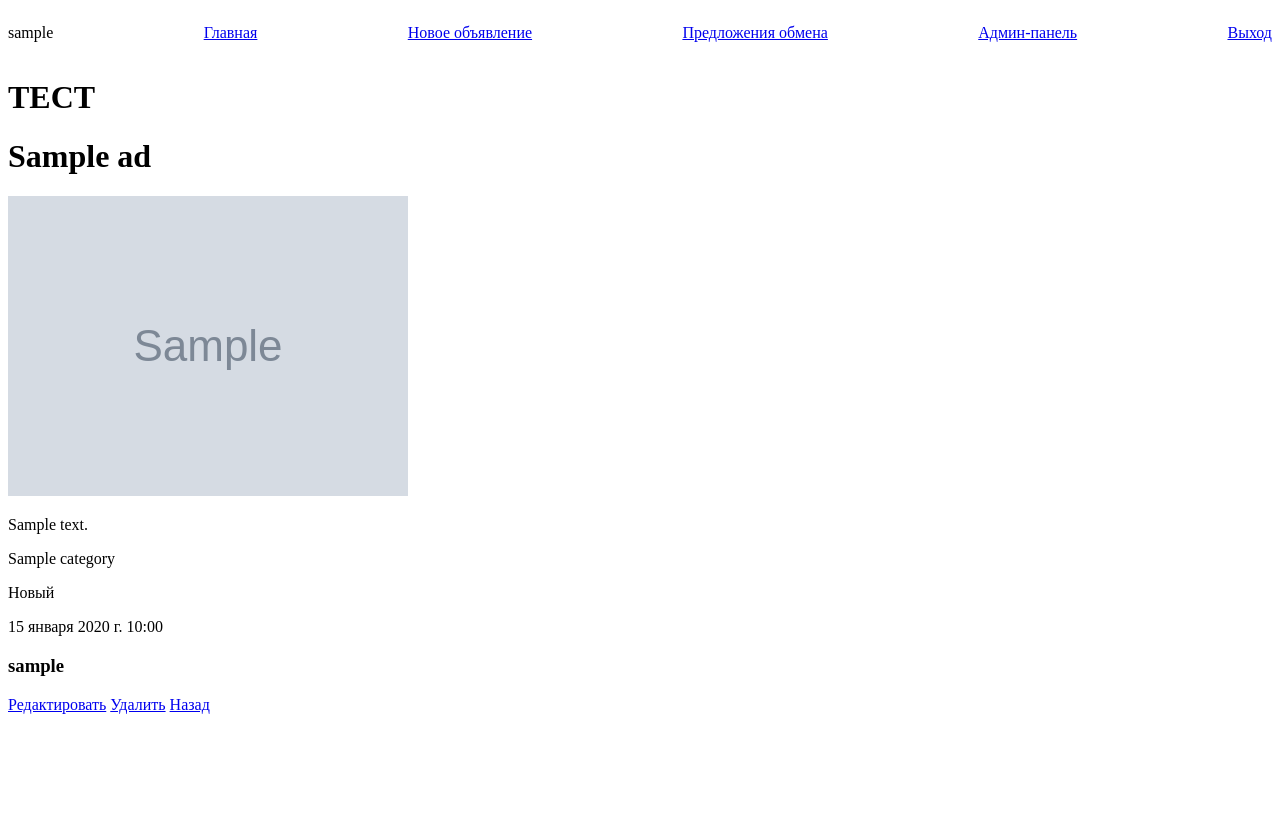
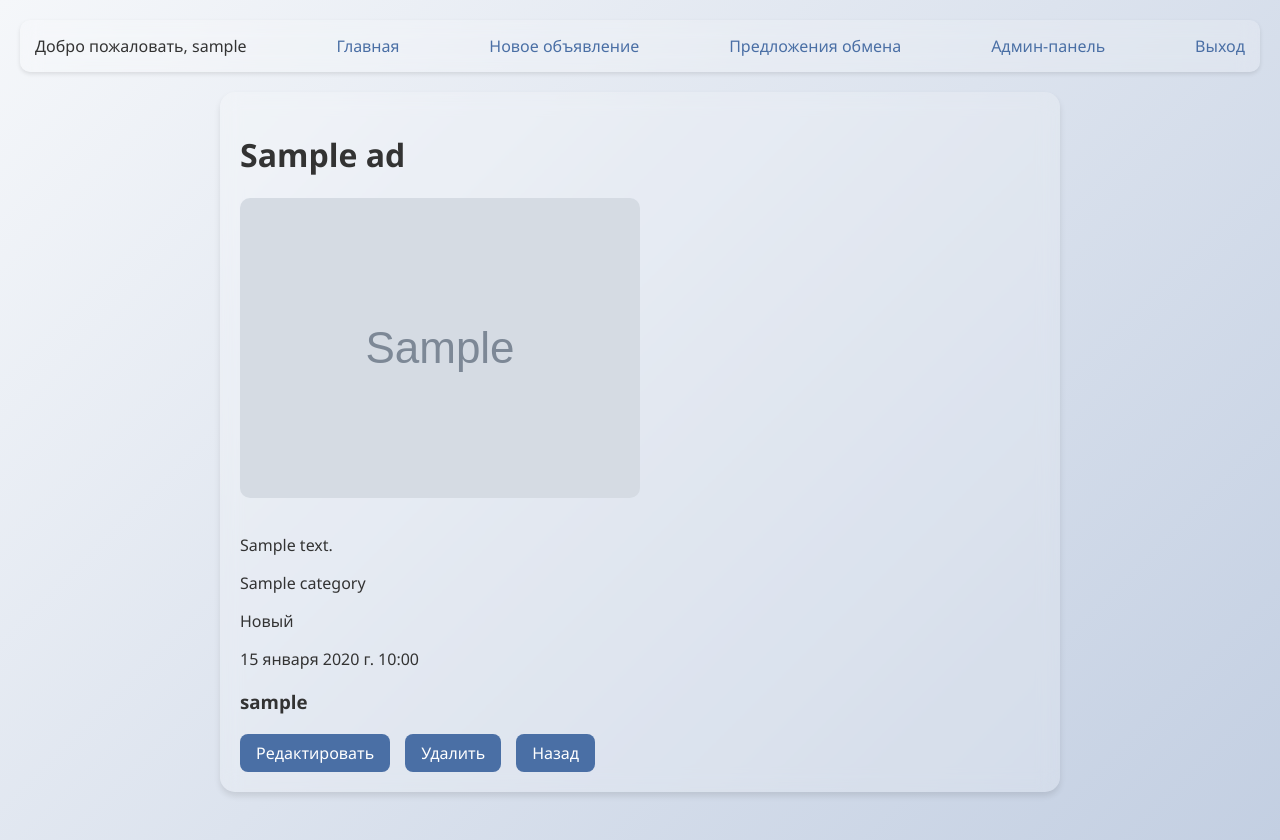
Before and after one commit to scorp5438/exchange_platform, a Django app: page /ad/1 in a window 1280 px wide. Before the commit the page ends 714 px from the top, so only its background shows below. Run offline with Django 4.2, Linux system fonts and the light colour scheme; a user stored in the database is signed in; tables that the repository leaves empty hold one stand-in row (values such as "Sample post"); grey boxes marked "Sample" are stand-in pictures.

Commit message:
Update style

```diff
--- a/exchange_platform/ads/templates/ads/base.html
+++ b/exchange_platform/ads/templates/ads/base.html
@@ -6,42 +6,74 @@
           content="width=device-width, user-scalable=no, initial-scale=1.0, maximum-scale=1.0, minimum-scale=1.0">
     <meta http-equiv="X-UA-Compatible" content="ie=edge">
     <style>
-        .user_content{
+
+        body {
+            font-family: 'Segoe UI', Tahoma, Geneva, Verdana, sans-serif;
+            background: linear-gradient(135deg, #f5f7fa 0%, #c3cfe2 100%);
+            margin: 0;
+            padding: 20px;
+            color: #333;
+            min-height: 100vh;
+        }
+        .user_content {
             display: flex;
             gap: 25px;
             justify-content: space-between;
+            padding: 15px;
+            background: rgba(255, 255, 255, 0.2);
+            backdrop-filter: blur(10px);
+            border-radius: 10px;
+            margin-bottom: 20px;
+            box-shadow: 0 2px 4px rgba(0, 0, 0, 0.1);
+        }
+
+        .user_content .auth {
+            margin: 0;
+        }
+
+        .user_content a {
+            color: #4a6fa5;
+            text-decoration: none;
+            transition: color 0.3s ease;
+        }
+
+        .user_content a:hover {
+            color: #2c3e50;
+            text-decoration: underline;
         }
     </style>
     <title>
         {% block title %}
             Base Title
-        {% endblock%}
+        {% endblock %}
     </title>
+    {% block extra_css %}{% endblock %}
 </head>
 <body>
     <div class="user_content">
         {% if not user.is_authenticated %}
             <p class="auth">Вы не авторизованы</p>
         {% else %}
-            <p class="auth" >{{ user }}</p>
-            <p class="auth"> <a href="{% url 'ads:index' %}">Главная</a></p>
-            <p class="auth"> <a href="{% url 'ads:create_ad' %}">Новое объявление</a></p>
-            <p class="auth"> <a href="{% url 'ads:exc_props_list' %}">Предложения обмена</a></p>
+        <p class="auth">Добро пожаловать, {{ user }}</p>
+        <p class="auth"><a href="{% url 'ads:index' %}">Главная</a></p>
+        <p class="auth"><a href="{% url 'ads:create_ad' %}">Новое объявление</a></p>
+        <p class="auth"><a href="{% url 'ads:exc_props_list' %}">Предложения обмена</a></p>
         {% endif %}
+
         {% if user.is_staff %}
-           <p class="auth"> <a href="{% url 'admin:index' %}">Админ-панель</a></p>
+        <p class="auth"><a href="{% url 'admin:index' %}">Админ-панель</a></p>
         {% endif %}
 
         {% if not user.is_authenticated %}
-           <p class="auth"> <a href="{% url 'accounts:login' %}">Вход</a></p>
-           <p class="auth"> <a href="{% url 'accounts:register' %}">Регистрация</a></p>
-
+        <p class="auth"><a href="{% url 'accounts:login' %}">Вход</a></p>
+        <p class="auth"><a href="{% url 'accounts:register' %}">Регистрация</a></p>
         {% else %}
-           <p class="auth"> <a href="{% url 'accounts:logout' %}">Выход</a></p>
+        <p class="auth"><a href="{% url 'accounts:logout' %}">Выход</a></p>
         {% endif %}
     </div>
+
     {% block body %}
         <h1>Base body</h1>
-    {% endblock%}
+    {% endblock %}
 </body>
 </html>
--- a/exchange_platform/ads/templates/ads/detail.html
+++ b/exchange_platform/ads/templates/ads/detail.html
@@ -1,30 +1,69 @@
 {% extends 'ads/base.html' %}
 
-{% block title %}
-    Объявление {{ object.title }}
+{% block title %}Объявление {{ object.title }}{% endblock %}
+
+{% block extra_css %}
+<style>
+    /* Стили для детальной страницы */
+    .ad-detail {
+        background: rgba(255, 255, 255, 0.2);
+        backdrop-filter: blur(10px);
+        border-radius: 15px;
+        padding: 20px;
+        max-width: 800px;
+        margin: 0 auto;
+        box-shadow: 0 4px 6px rgba(0, 0, 0, 0.1);
+    }
+
+    .ad-detail img {
+        max-width: 100%;
+        height: auto;
+        border-radius: 10px;
+        margin-bottom: 15px;
+    }
+
+    .action-links {
+        margin-top: 20px;
+        display: flex;
+        gap: 15px;
+    }
+
+    .action-links a {
+        padding: 8px 16px;
+        background: #4a6fa5;
+        color: white;
+        border-radius: 8px;
+        text-decoration: none;
+        transition: background 0.3s ease;
+    }
+
+    .action-links a:hover {
+        background: #3a5a8a;
+    }
+</style>
 {% endblock %}
 
 {% block body %}
-
-<h1>ТЕСТ</h1>
-    <div>
+<div class="ad-detail">
     <h1>{{ object.title }}</h1>
     <img src="{{ object.get_image_url }}" alt="img">
-        <p> {{ object.description }} </p>
-        <p> {{ object.category }} </p>
-        <p> {{ object.condition }} </p>
-        <p> {{ object.created_at }} </p>
-        <h3> {{ object.user.username }} </h3>
-    </div>
+    <p>{{ object.description }}</p>
+    <p>{{ object.category }}</p>
+    <p>{{ object.condition }}</p>
+    <p>{{ object.created_at }}</p>
+    <h3>{{ object.user.username }}</h3>
 
+    <div class="action-links">
         {% if user.username == object.user.username or user.is_staff %}
             <a href="{% url 'ads:update_ad' pk=object.pk %}">Редактировать</a>
             <a href="{% url 'ads:delete_ad' pk=object.pk %}">Удалить</a>
         {% endif %}
 
-{% if user.username != object.user.username%}
+        {% if user.username != object.user.username %}
             <a href="{% url 'ads:exc_props' pk=object.pk %}">Обмен</a>
         {% endif %}
 
         <a href="{% url 'ads:index' %}">Назад</a>
+    </div>
+</div>
 {% endblock %}
```
Also changed, not shown: exchange_platform/ads/templates/ads/index.html (+3 -10 lines). Lines whose indentation alone changed are shown as unchanged.
